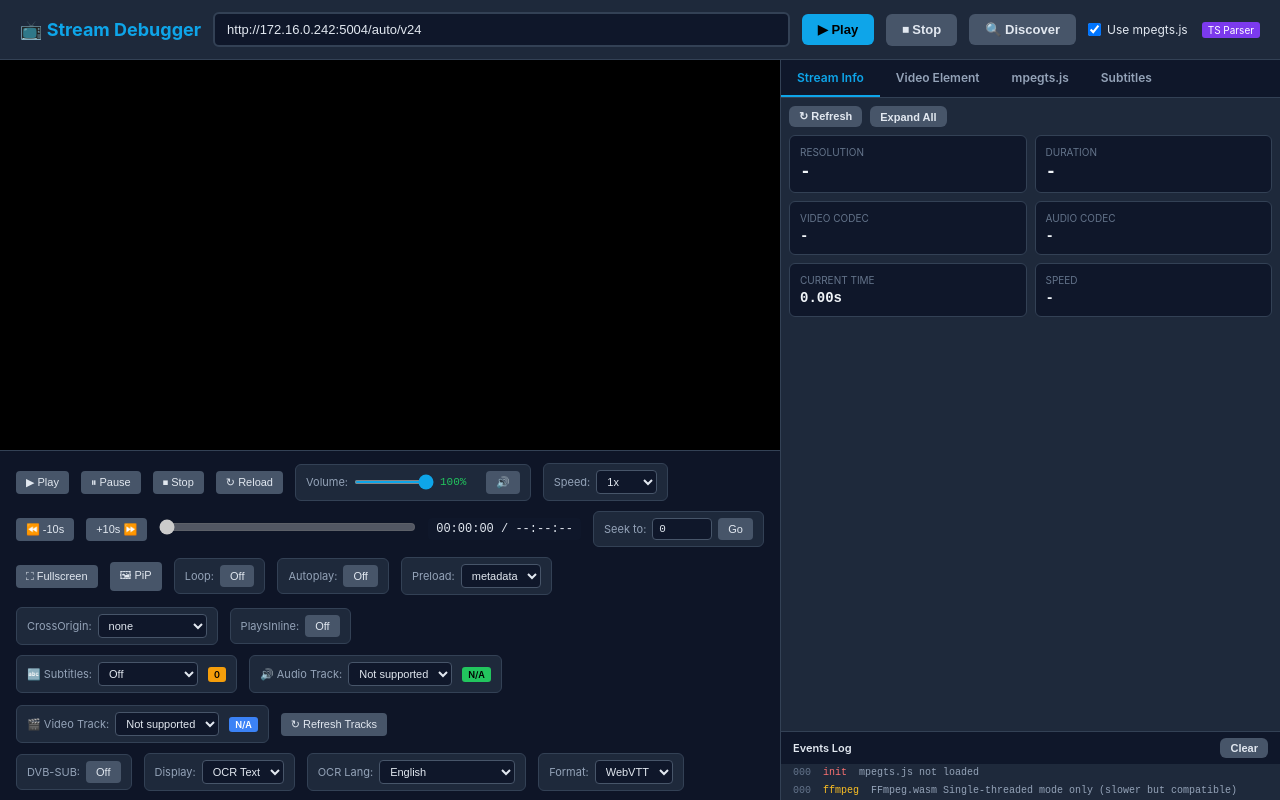
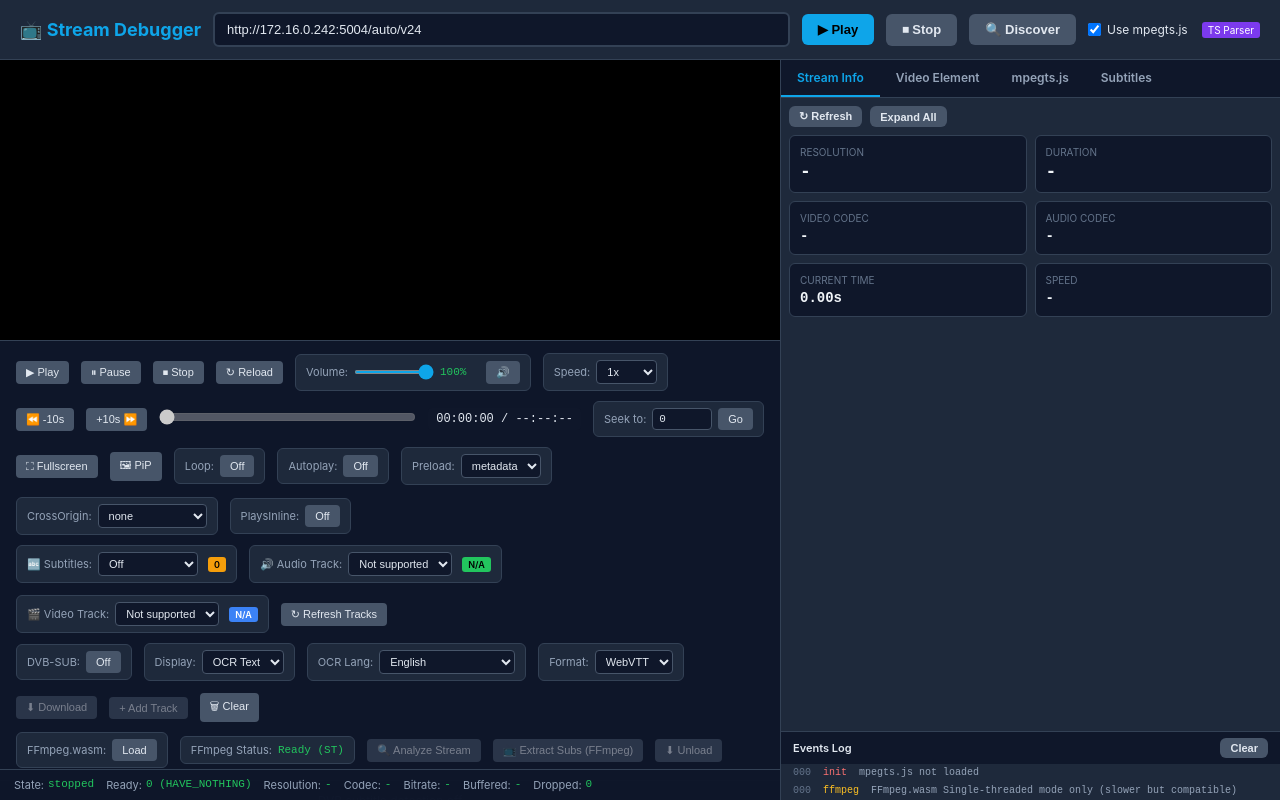
Before and after one commit to suiciety/hdhr_stream_debug, a plain HTML site: page index.html in a window 1280 px wide. Drawn offline with Linux system fonts and the light colour scheme.

Commit message:
Shrink video preview and fix bottom UI scrolling
- Reduced video container height to 280px / max 35vh
- Video now uses object-fit: contain for proper aspect ratio
- Added video-controls-wrapper for scrollable controls area
- Status bar is sticky at bottom, won't scroll off screen
- Controls area scrolls independently from video
- Better layout for smaller screens / WebOS TV

```diff
--- a/index.html
+++ b/index.html
@@ -115,21 +115,37 @@
             flex: 1;
             display: flex;
             flex-direction: column;
-            background: #000;
+            background: #0f172a;
             position: relative;
             min-width: 400px;
+            overflow: hidden;
         }
 
         .video-container {
             position: relative;
-            flex: 1;
+            height: 280px;
+            max-height: 35vh;
             display: flex;
+            justify-content: center;
+            align-items: center;
+            background: #000;
+            flex-shrink: 0;
         }
 
         #videoPlayer {
             width: 100%;
+            height: 100%;
+            max-height: 100%;
+            object-fit: contain;
+            background: #000;
+        }
+
+        .video-controls-wrapper {
             flex: 1;
-            background: #000;
+            display: flex;
+            flex-direction: column;
+            overflow-y: auto;
+            overflow-x: hidden;
         }
 
         #subtitleCanvas {
@@ -157,13 +173,17 @@
         }
 
         .video-status {
-            background: rgba(0, 0, 0, 0.9);
-            padding: 10px 14px;
-            font-size: 12px;
+            background: rgba(15, 23, 42, 0.98);
+            padding: 8px 14px;
+            font-size: 11px;
             display: flex;
-            gap: 16px;
+            gap: 12px;
             flex-wrap: wrap;
             border-top: 1px solid #334155;
+            position: sticky;
+            bottom: 0;
+            z-index: 20;
+            flex-shrink: 0;
         }
 
         .status-item {
@@ -903,6 +923,8 @@
                     <div id="subtitleOverlay"></div>
                 </div>
 
+                <!-- Scrollable Controls Wrapper -->
+                <div class="video-controls-wrapper">
                 <!-- Comprehensive Video Controls -->
                 <div class="video-controls">
                     <!-- Row 1: Playback Controls -->
@@ -1141,6 +1163,7 @@
                         <span class="status-value" id="statusDropped">-</span>
                     </div>
                 </div>
+                </div><!-- end video-controls-wrapper -->
             </div>
 
             <div class="inspector-panel">
```
